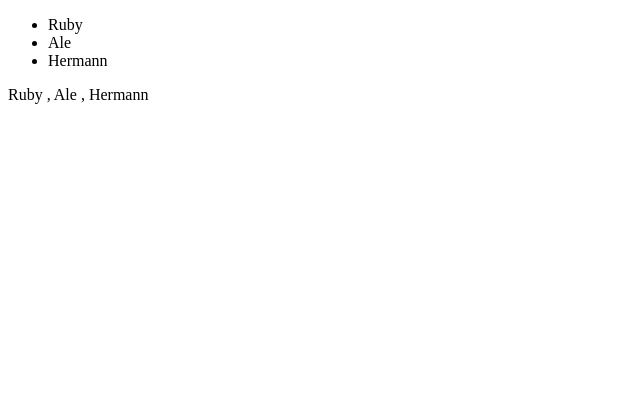
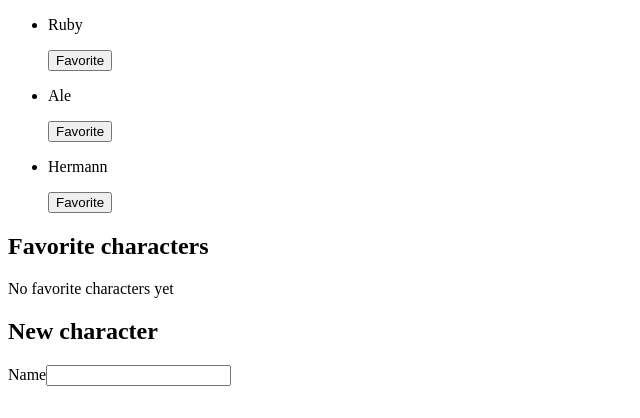
Before and after one commit to alessandra60/complete-intro-to-vue-3-workshop-main, a plain HTML site: page index.html in a window 1280 px wide. Shown: the whole page, without its empty margins (0-640 px from the left). Drawn offline with nearby package versions, Linux system fonts and the light colour scheme.

Commit message:
Event handling (methods) /Using this and push

```diff
--- a/index.html
+++ b/index.html
@@ -10,24 +10,54 @@
     <div id="app">
       <h3 v-if="characterList.length===0">There are no characters</h3>
       <ul v-else>
-        <li v-for="character in characterList">{{character.name}}</li>
+        <li v-for="character in characterList">
+          <p>{{character.name}}</p>
+          <button @click="favoriteCharacter(character)">Favorite</button>
+        </li>
       </ul>
-      <p>
+      <h2>Favorite characters</h2>
+      <ul v-if="favoriteList.length>0">
+        <li v-for="character in favoriteList">{{character}}</li>
+      </ul>
+      <p v-else>No favorite characters yet</p>
+      <h2>New character</h2>
+      <!-- <pre>
+        {{newCharacter}}
+        //Help to see the node
+      </pre> -->
+      <label for="character-name">Name</label>
+      <input
+        type="text"
+        v-model="newCharacter.name"
+        @keyup.enter="addNewCharacter"
+      />
+      <!--  <p>
         <span v-for="(character,index) in characterList"
           >{{character.name}}{{index===characterList.length-1?"":" , "}}
         </span>
-      </p>
+      </p> -->
     </div>
     <script src="https://unpkg.com/vue@3/dist/vue.global.js"></script>
     <script>
       Vue.createApp({
         data: () => ({
+          newCharacter: { name: "" },
           characterList: [
             { name: "Ruby" },
             { name: "Ale" },
             { name: "Hermann" },
           ],
+          favoriteList: [],
         }),
+        methods: {
+          addNewCharacter() {
+            this.characterList.push(this.newCharacter);
+            this.newCharacter = { name: "" };
+          },
+          favoriteCharacter(character) {
+            this.favoriteList.push(character);
+          },
+        },
       }).mount("#app");
     </script>
   </body>
```
Also changed, not shown: playground.html (+1 -1 lines).
